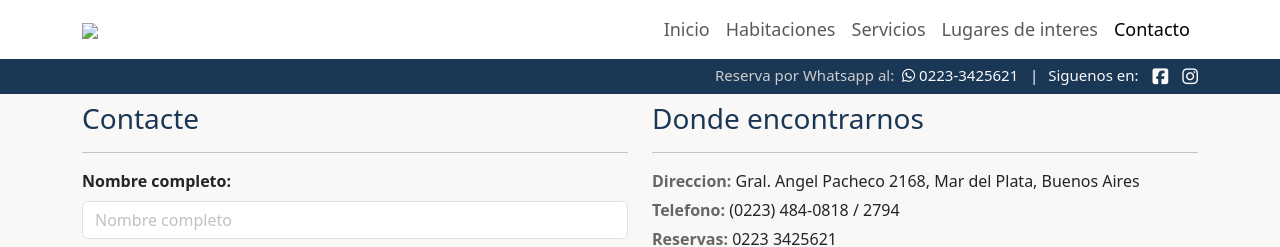
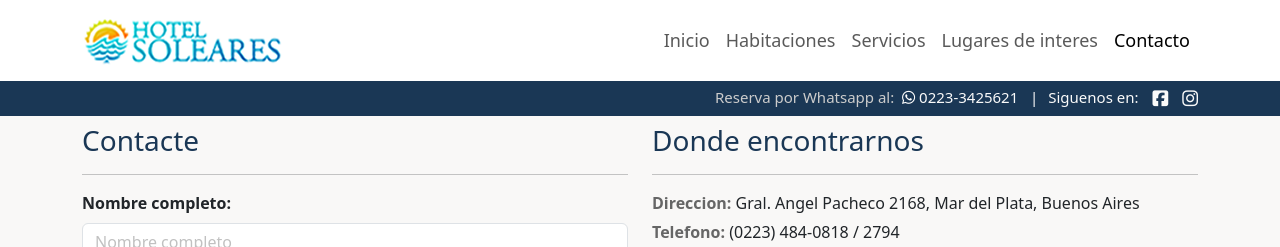
Before and after one commit to sslucasmv/entrega3lucasvolpe, a plain HTML site: page pages/contacto.html in a window 1280 px wide. Shown: the top 247 px of the page. Drawn offline with nearby package versions, Linux system fonts and the light colour scheme.

Commit message:
cambio img contacto header

```diff
--- a/pages/contacto.html
+++ b/pages/contacto.html
@@ -24,7 +24,7 @@
   <nav class="navbar navbar-expand-lg bg-white d-flex ">
     <div class="container-lg">
 
-      <a class="navbar-brand logo" href="#"><img src="img/logo-nav2.png"></a>
+      <a class="navbar-brand logo" href="#"><img src="../img/logo-nav2.png"></a>
 
       <button class="navbar-toggler"type="button" data-bs-toggle="collapse" data-bs-target="#navbarNav" aria-controls="navbarNav" aria-expanded="false" aria-label="Toggle navigation">
       <span class="navbar-toggler-icon"></span>
```
